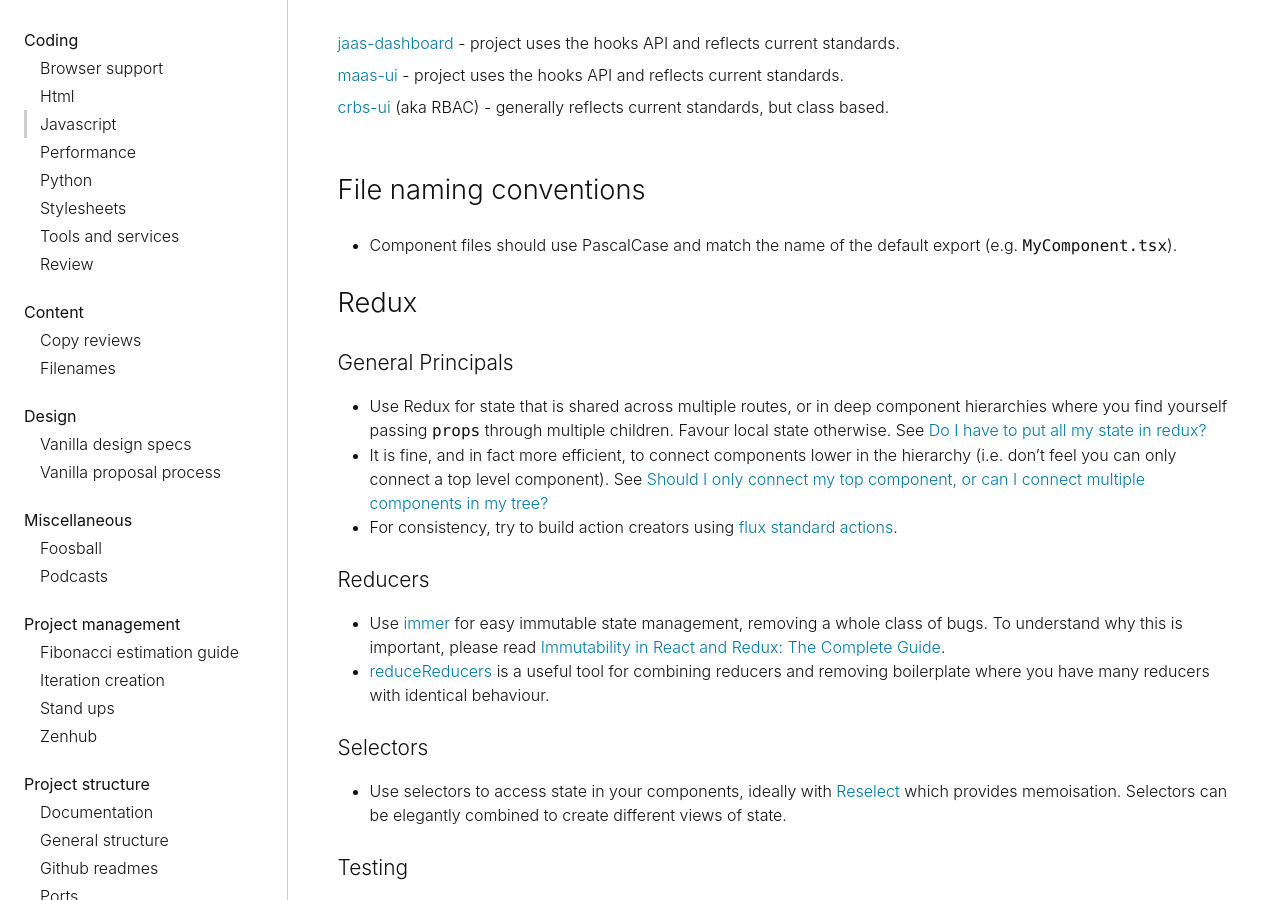
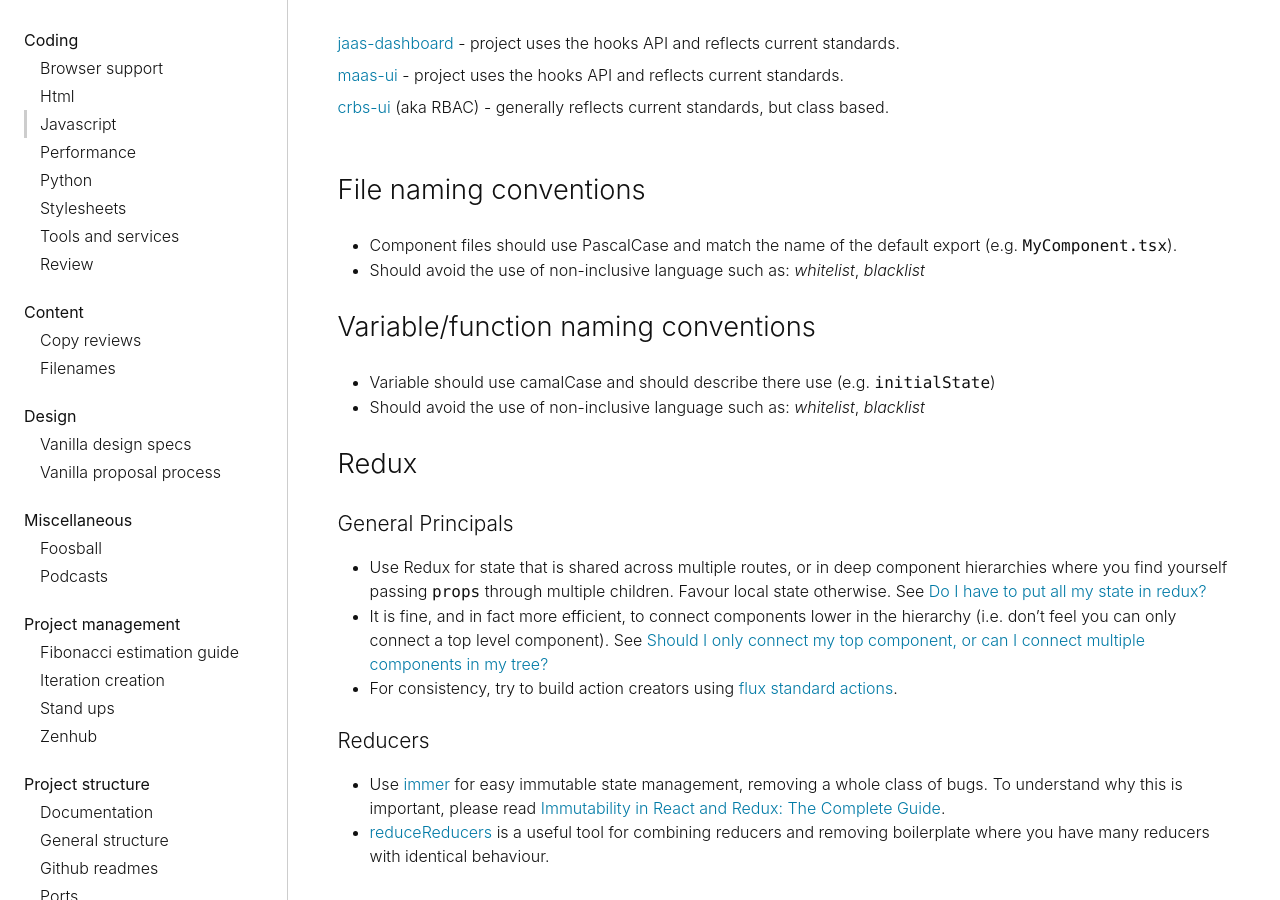
Before and after one commit to canonical-web-and-design/practices, a Jekyll site: the page built from coding/javascript.md, in a window 1280 px wide and 900 px high, scrolled down 7838 px. Built offline with Jekyll 4.4.1, drawn with Linux system fonts in a browser that asks for light colours; some web fonts are replaced.

Commit message:
Update practices to include inclusive naming

```diff
--- a/coding/javascript.md
+++ b/coding/javascript.md
@@ -279,6 +279,12 @@ For hooks based projects, we recommend the following:
 ### File naming conventions
 
 - Component files should use PascalCase and match the name of the default export (e.g. `MyComponent.tsx`).
+- Should avoid the use of non-inclusive language such as: _whitelist_, _blacklist_
+
+### Variable/function naming conventions
+
+- Variable should use camalCase and should describe there use (e.g. `initialState`)
+- Should avoid the use of non-inclusive language such as: _whitelist_, _blacklist_
 
 ### Redux
 
```
Also changed, not shown: content/copy-reviews.md (+3 -0 lines), workflow/automated-checks.md (+1 -0 lines).
